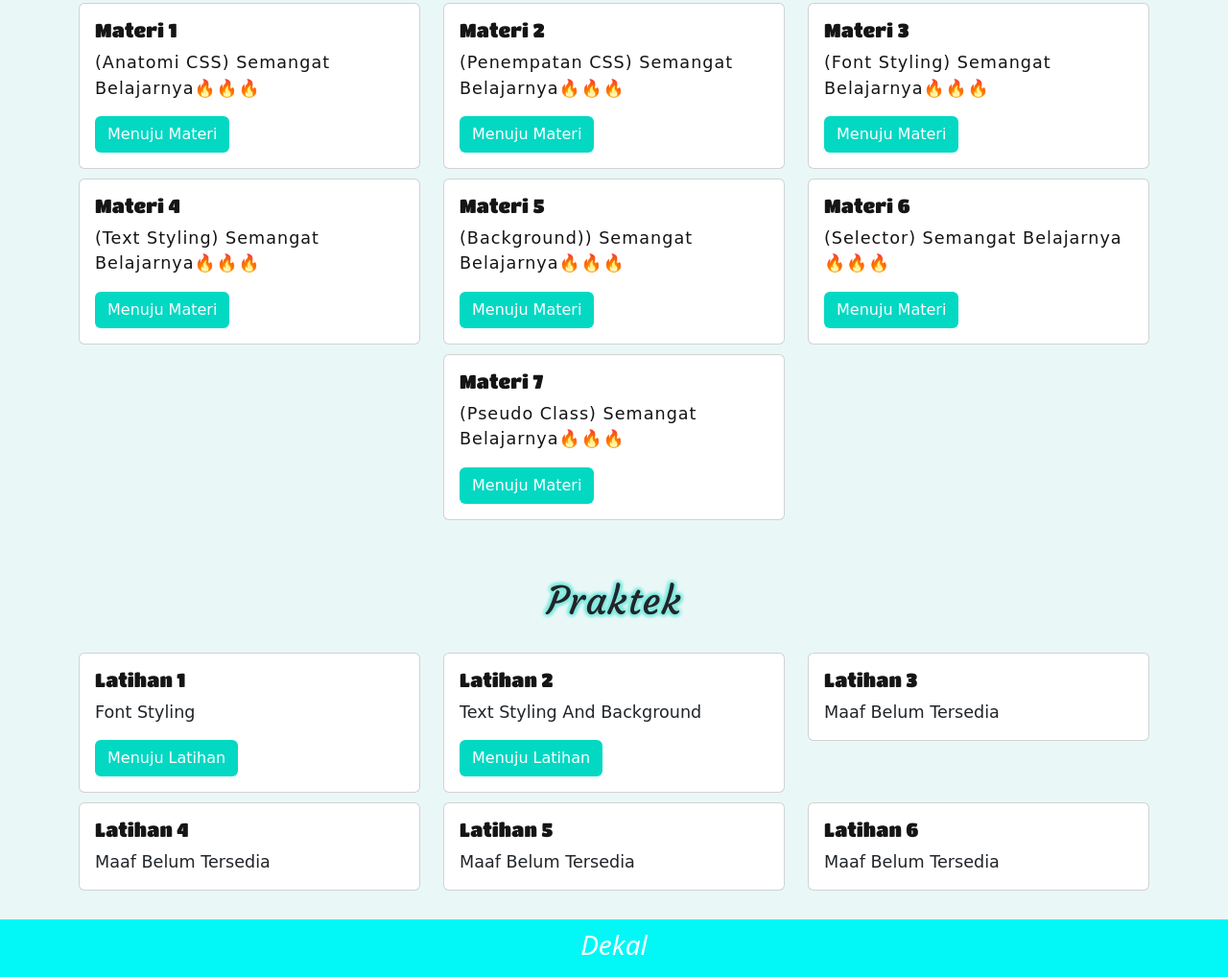
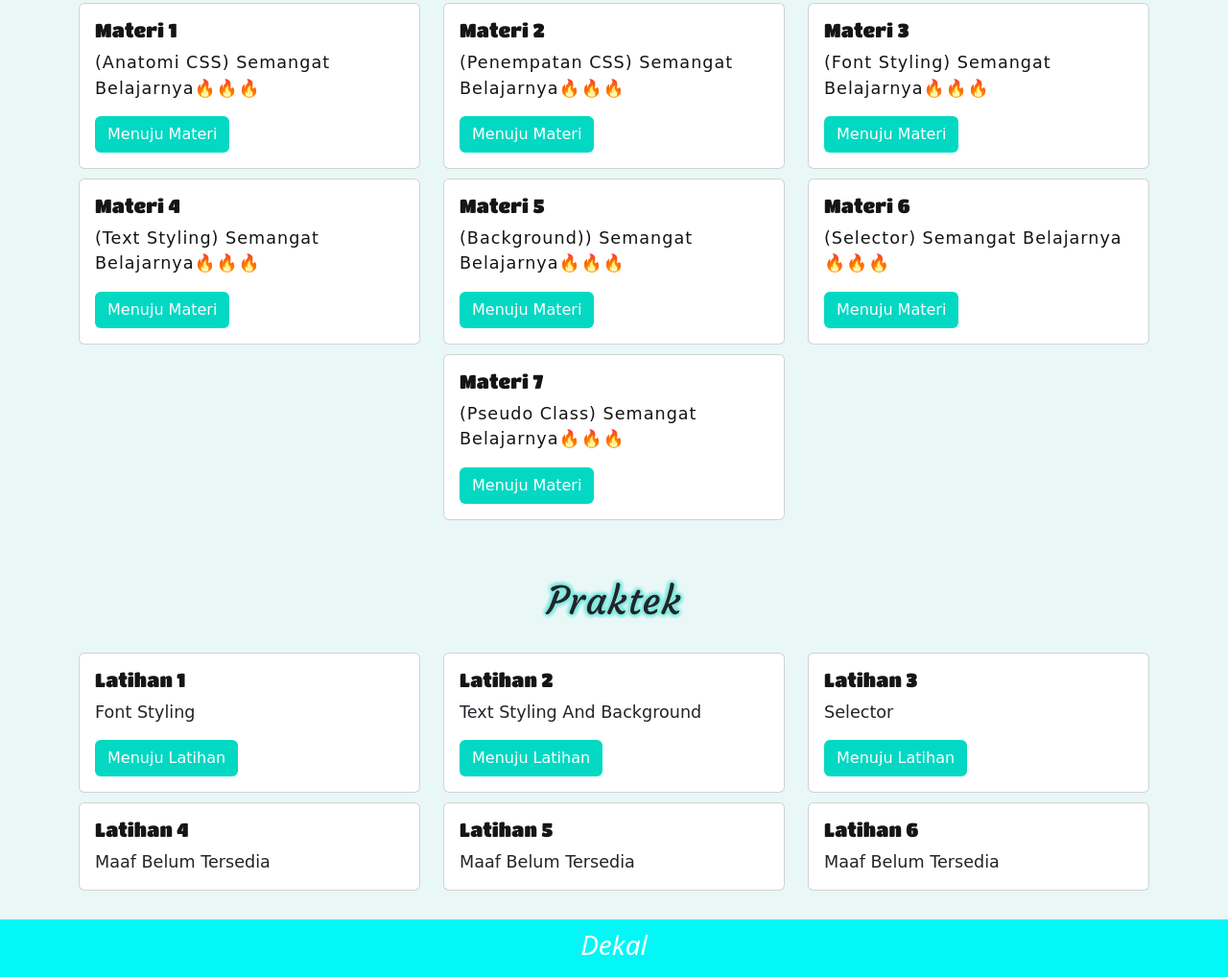
Before and after one commit to haziq2143/webDekalCss, a plain HTML site: page index.html in a window 1280 px wide. Shown: the part 461-1479 px from the top of the page at 96% size. Drawn offline with nearby package versions, Linux system fonts and the light colour scheme; a script that the page names is missing; a web font is replaced by a local one.

Commit message:
Update index.html

```diff
--- a/index.html
+++ b/index.html
@@ -136,8 +136,8 @@
             <div class="card ke9">
               <div class="card-body">
                 <h5 class="card-title judul">Latihan 3</h5>
-                <p class="card-text isi2">Maaf Belum Tersedia</p>
-                <!-- <a href="#" class="btn">Go somewhere</a> -->
+                <p class="card-text isi2">Selector</p>
+                <a href="https://haziq2143.github.io/CssSelector/" class="btn">Menuju Latihan</a>
               </div>
             </div>
           </div>
```
